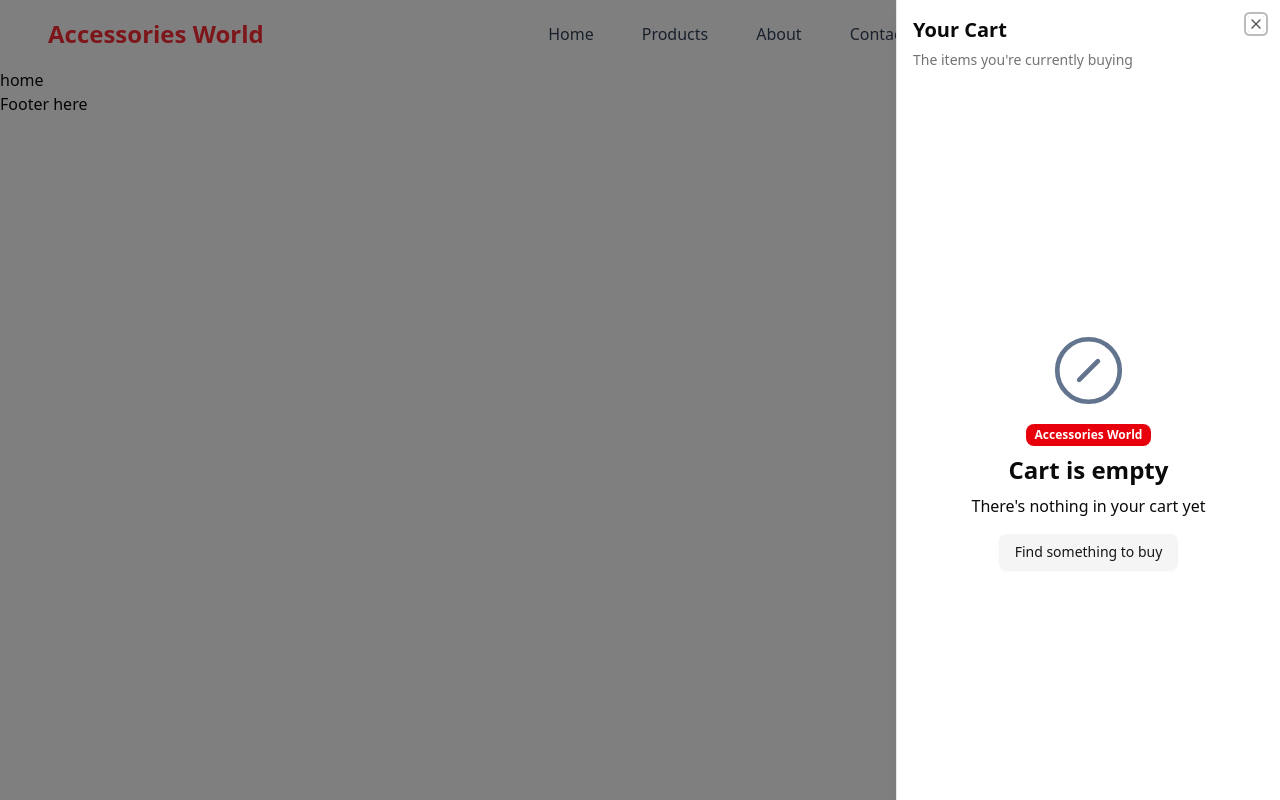
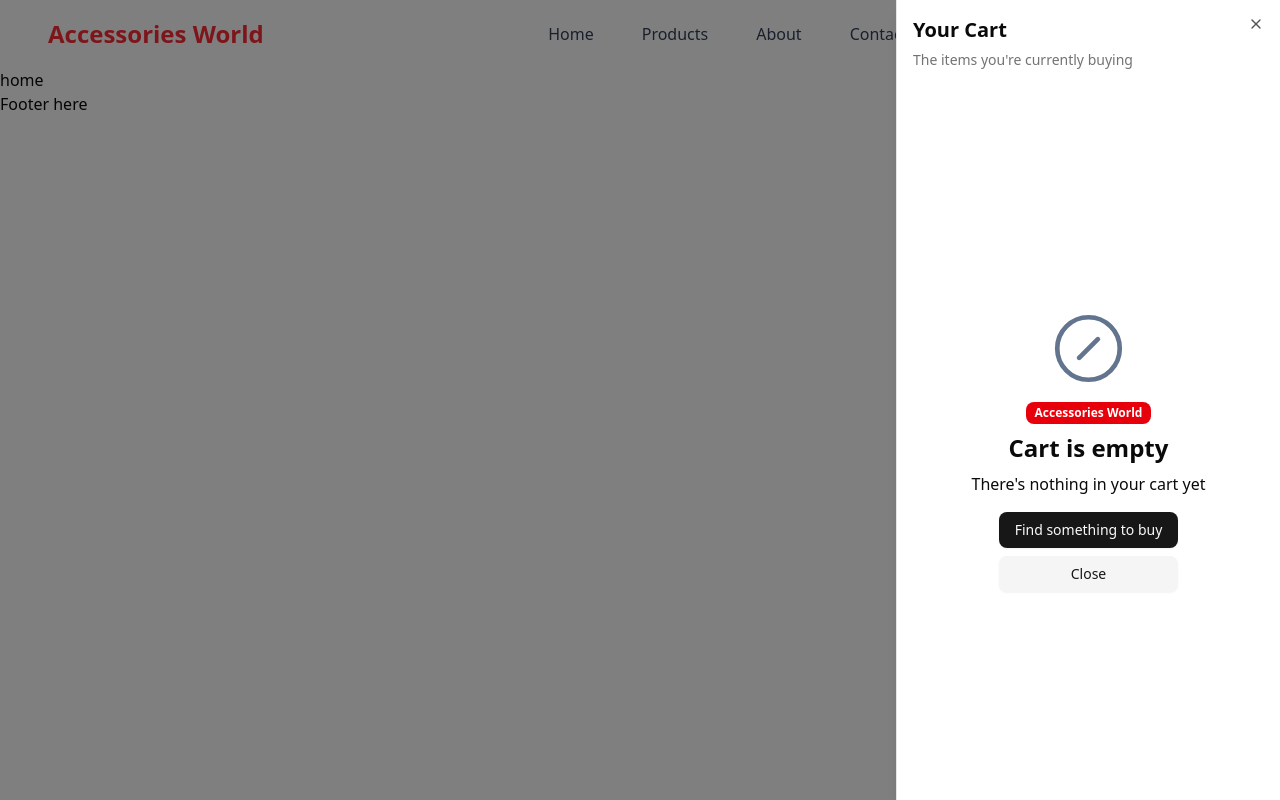
Before and after one commit to codewithkin/accessoriesworld, a Next.js app: page / in a window 1280 px wide. Both pictures are taken after a click on the button 1212 px from the left and 34 px from the top of the page. Built offline with nearby package versions, Linux system fonts and the light colour scheme.

Commit message:
[ADD]: Custmon close button to cart

```diff
--- a/src/components/reusable/DesktopNavbar.tsx
+++ b/src/components/reusable/DesktopNavbar.tsx
@@ -3,6 +3,7 @@ import { Button } from "../ui/button";
 import Link from "next/link";
 import {
   Sheet,
+  SheetClose,
   SheetContent,
   SheetDescription,
   SheetHeader,
@@ -83,9 +84,16 @@ function DesktopNavbar() {
               <h2 className="text-2xl font-semibold">Cart is empty</h2>
               <p>There's nothing in your cart yet</p>
             </article>
-            <Button variant="secondary" asChild>
-              <Link href="/products">Find something to buy</Link>
-            </Button>
+            <article className="flex flex-row md:flex-col gap-2 items-center">
+              <Button className="w-full" variant="default" asChild>
+                <Link href="/products">Find something to buy</Link>
+              </Button>
+              <SheetClose asChild>
+                <Button className="w-full" variant="secondary">
+                  Close
+                </Button>
+              </SheetClose>
+            </article>
           </article>
         </SheetContent>
       </Sheet>
```
